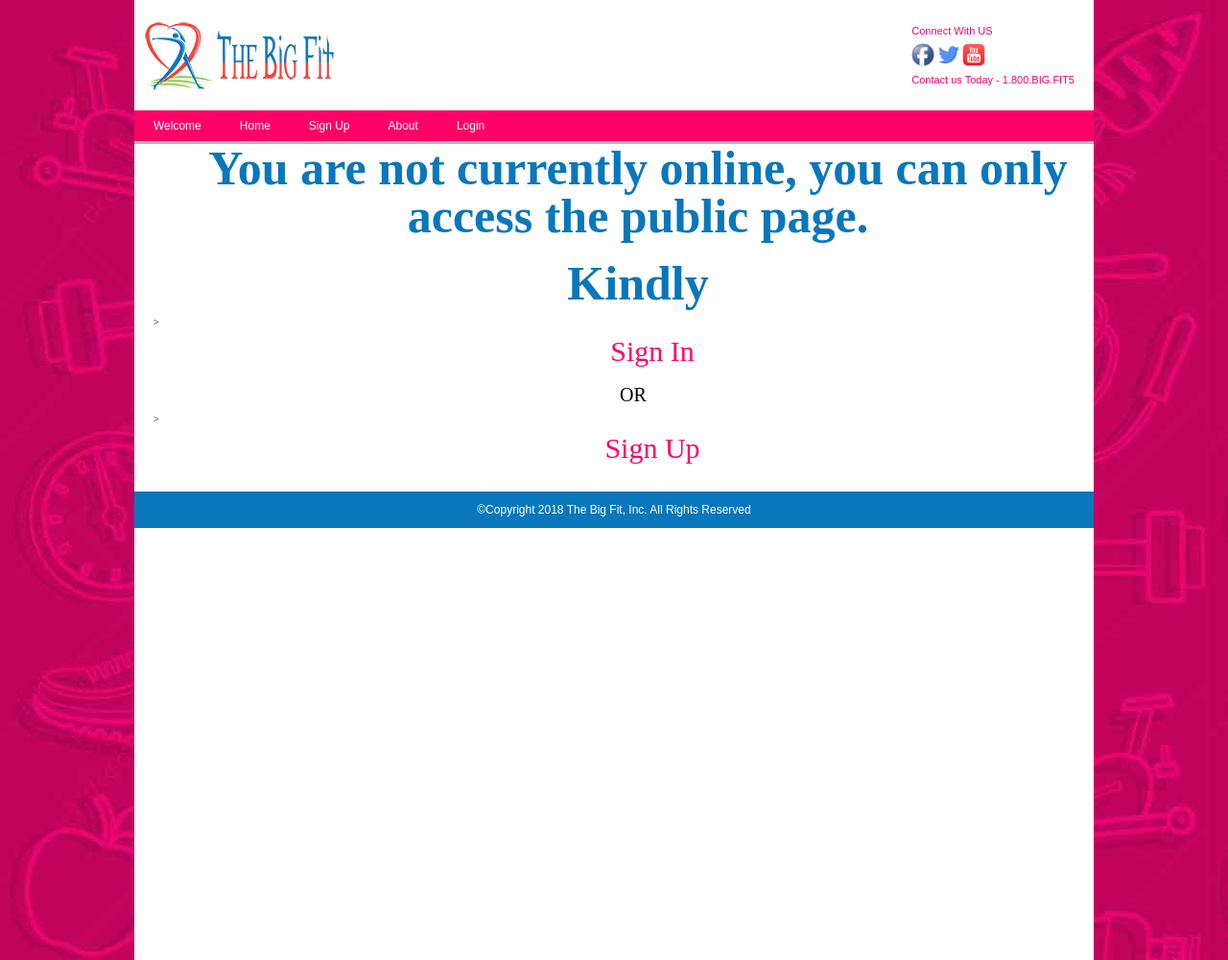
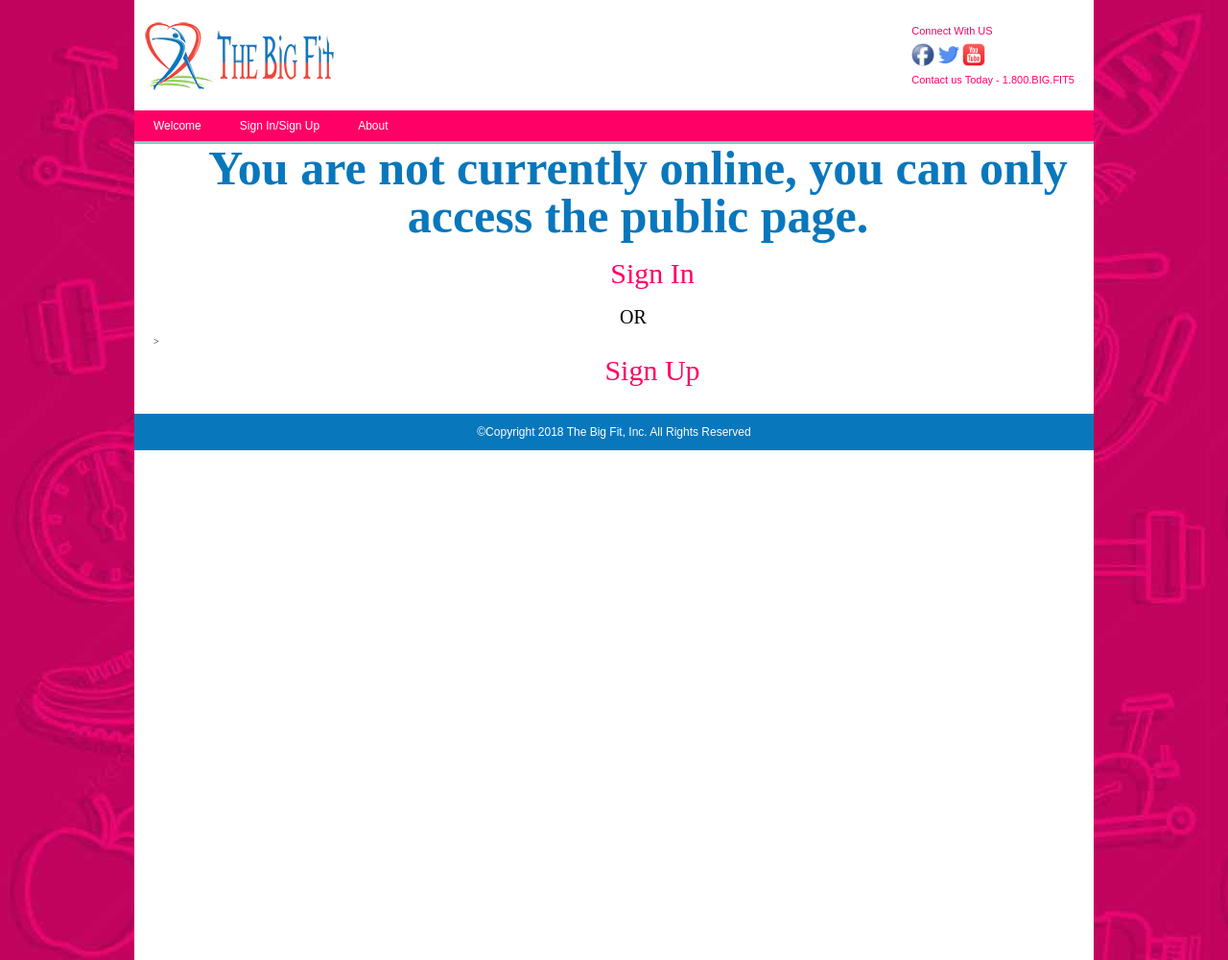
Before and after one commit to SVILLACORTA/Group1, a Django app: page /index/ in a window 1280 px wide. Shown: the whole page at 96% size. Run offline with Django 3.2, Linux system fonts and the light colour scheme.

Commit message:
12.12.2018 bug fix-updated by Yi

```diff
--- a/Bigfitproject/Bigfit/views.py
+++ b/Bigfitproject/Bigfit/views.py
@@ -3,7 +3,8 @@ from . import models
 from .forms import UserForm,RegisterForm, WeightinputForm
 from django.contrib.auth import login as guest_login, authenticate
 import datetime
-
+import sqlite3
+import json
 
 def home(request):
     return render(request, 'home.html')
@@ -228,3 +229,16 @@ def editpassword(request):
         else:
             message = "Passwords do not match！"
             return render(request,'editpassword.html',locals())
+
+def createchart(request):
+    connection = sqlite3.connect('db.sqlite3')
+    cursor = connection.cursor()
+    query = 'SELECT id,weight,user_id  FROM Bigfit_weighttracker'
+    result = cursor.execute(query)
+    weighttable = []
+    current_id = request.user.id
+    for row in result:
+        if row[2] == current_id:
+            weighttable.append({'id': row[0], 'weight': row[1], 'user_id': row[2]})
+    connection.close()
+    print(json.dumps({'weighttable': weighttable}))
--- a/Bigfitproject/Bigfitproject/urls.py
+++ b/Bigfitproject/Bigfitproject/urls.py
@@ -42,6 +42,7 @@ urlpatterns = [
     path('editinches/', views.editinches),
     path('editzipcode/', views.editzipcode),
     path('editdob/', views.editdob),
-    path('editpassword/', views.editpassword)
+    path('editpassword/', views.editpassword),
+
 
 ]
--- a/Bigfitproject/templates/base.html
+++ b/Bigfitproject/templates/base.html
@@ -28,18 +28,14 @@
 		    <div id="topnav">
 			    <ul>
                         {% if request.session.is_login %}
-                            <li><a href="{% url 'home' %}">Welcome</a></li>
                             <li><a href="/index/">Home</a></li>
-                            <li><a href="{% url 'register' %}">Sign Up</a></li>
                             <li><a href="{% url 'about' %}">About</a></li>
                             <li><a href="{% url 'logout' %}">Log out</a></li>
 
                         {% else %}
                             <li><a href="{% url 'home' %}">Welcome</a></li>
-                            <li><a href="/index/">Home</a></li>
-                            <li><a href="{% url 'register' %}">Sign Up</a></li>
+                            <li><a href="/index/">Sign In/Sign Up</a></li>
                             <li><a href="{% url 'about' %}">About</a></li>
-                            <li><a href="{% url 'login' %}">Login</a></li>
 
                         {% endif %}
 
--- /dev/null
+++ b/Bigfitproject/templates/chart1.html
@@ -0,0 +1,5 @@
+{% load static %}
+// Include FusionCharts core file
+<script type="text/javascript" src=" http://cdn.fusioncharts.com/fusioncharts/latest/fusioncharts.js"></script>
+// Include FusionCharts Theme file
+<script type="text/javascript" src=" http://cdn.fusioncharts.com/fusioncharts/latest/themes/fusioncharts.theme.fusion.js"></script>
--- a/Bigfitproject/templates/index.html
+++ b/Bigfitproject/templates/index.html
@@ -12,9 +12,9 @@
         </ul>
     {% else %}
     <h1>You are not currently online, you can only access the public page.</h1>
-        <h1>Kindly</h1>>
          <ul><li><a href="/login/">Sign In</a></li>
              <li>OR</li>>
-            <li><a href="/register/">Sign Up</a></li></ul>
+             <li><a href="/register/">Sign Up</a></li>
+         </ul>
     {% endif %}
 {% endblock %}
```
Also changed, not shown: Bigfitproject/db.sqlite3.
